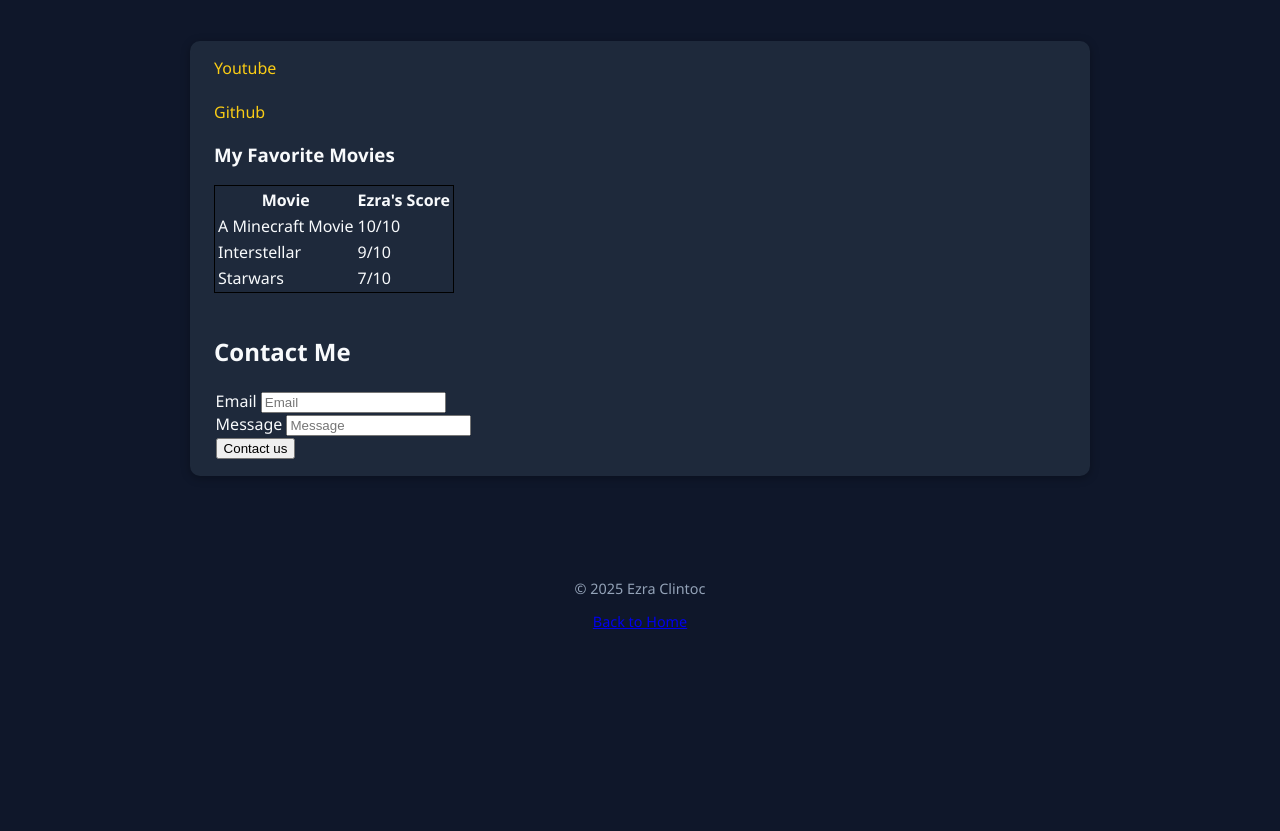
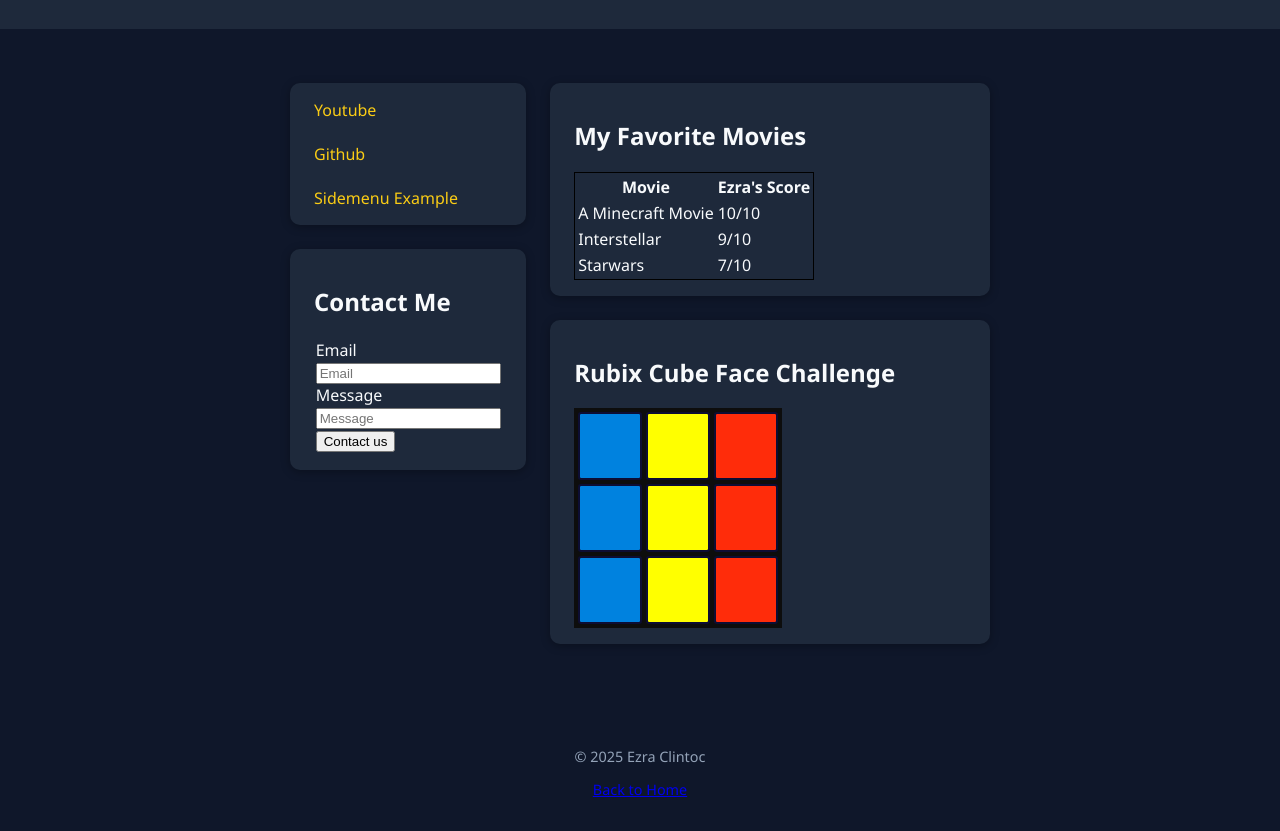
Before and after one commit to CodKid1710/CodKid1710.github.io, a plain HTML site: page tutorial/index.html in a window 1280 px wide. Shown: the part 334-1165 px from the top of the page. Before the commit the page ends 997 px from the top, so only its background shows below. Drawn offline with Linux system fonts and the light colour scheme.

Commit message:
Added Rubix Cube

```diff
--- /dev/null
+++ b/sidemenu.css
@@ -0,0 +1,11 @@
+#content {
+  display: flex;
+  flex-direction: row;
+}
+#sidemenu {
+  flex: 1;
+  margin-right: 1.5rem;
+}
+#main {
+  flex: 3;
+}
--- a/style.css
+++ b/style.css
@@ -4,11 +4,19 @@
   --accent: #facc15;
   --text: #f8fafc;
 }
+
+html {
+  height: 100%;
+}
+
 body {
   margin: 0;
   font-family: "Segoe UI", sans-serif;
   background: var(--bg);
   color: var(--text);
+  min-height: 100%;
+  display: flex;
+  flex-direction: column;
 }
 header {
   text-align: center;
@@ -90,10 +98,10 @@ header img {
 }
 
 #top-menu-bar {
-    text-align: center;
-    background-color: var(--card);
-    color: var(--text);
-    padding-top: 1rem;
+  text-align: center;
+  background-color: var(--card);
+  color: var(--text);
+  padding-top: 1rem;
 }
 
 #top-menu-bar li {
@@ -125,6 +133,25 @@ header img {
   margin-bottom: 0.5rem;
 }
 
+#content {
+  flex: 1;
+}
+
+.rubix-face {
+  background-color: #0d0d0d;
+  display: grid;
+  grid-template-columns: auto auto auto;
+  max-width: 200px;
+  padding: 4px;
+  grid-gap: 4px;
+}
+
+.rubix-face div{
+  border: 2px solid #0d0d33;
+  padding-top: 100%;;
+  border-radius: 0.2rem;
+}
+
 footer {
   text-align: center;
   font-size: 0.9rem;
--- a/tutorial/index.html
+++ b/tutorial/index.html
@@ -5,26 +5,55 @@
     <meta name="viewport" content="width=device-width, initial-scale=1.0" />
     <title>Personal Testing Area</title>
     <link rel="stylesheet" href="../style.css" />
+    <link rel="stylesheet" href="../sidemenu.css" />
   </head>
   <body>
     <header>
-      <img src="EzraIcon.png" alt="Profile Picture" width="100" />
+      <img src="../images/avatar.png" alt="Profile Picture" id="avatar"/>
       <h1>Ezra Clintoc</h1>
       <p>Personal Testing Area</p>
     </header>
     <br />
 
-    <div class="container">
+    <div class="container" id="content">
+      <div id="sidemenu">
+        <section>
           <div class="card">
-        <a href="https://www.youtube.com/channel/UCQugK6fGQNq9ldO01CxvDjw"
-          >Youtube</a
-        >
+            <a href="https://www.youtube.com/channel/UCQugK6fGQNq9ldO01CxvDjw">Youtube</a>
             <br />
             <br />
             <a href="https://www.github.com/CodKid1710">Github</a>
             <br />
+            <br />
+            <a href="sidemenu.html">Sidemenu Example</a>
+            <br />
+          </div>
+        </section>
+        <section>
+          <div class="card">
+            <h2>Contact Me</h2>
+            <form action="" method="post" style="padding: 0.1rem">
+              <label for="contact-email">Email</label>
+              <input
+                type="email"
+                placeholder="Email"
+                id="contact-email"
+                required
+              />
 
-        <h3>My Favorite Movies</h3>
+              <br />
+              <label for="message">Message</label>
+              <input type="text" placeholder="Message" id="message" required />
+
+              <br />
+              <button type="submit">Contact us</button>
+            </form>
+          </div>
+        </section>
+      </div>
+      <div id="main">
+        <div class="card">
+          <h2>My Favorite Movies</h2>
           <table style="border: 1px solid black">
             <tr>
               <th>Movie</th>
@@ -43,20 +72,21 @@
               <td>7/10</td>
             </tr>
           </table>
-
-        <br />
-        <h2>Contact Me</h2>
-        <form action="" method="post" style="padding: 0.1rem">
-          <label for="contact-email">Email</label>
-          <input type="email" placeholder="Email" id="contact-email" required />
-
-          <br />
-          <label for="message">Message</label>
-          <input type="text" placeholder="Message" id="message" required />
-
-          <br />
-          <button type="submit">Contact us</button>
-        </form>
+        </div>
+        <div class="card">
+          <h2>Rubix Cube Face Challenge</h2>
+          <div class="rubix-face">
+            <div style="background-color: #0082df"></div>
+            <div style="background-color: #ffff00"></div>
+            <div style="background-color: #ff2c0a"></div>
+            <div style="background-color: #0082df"></div>
+            <div style="background-color: #ffff00"></div>
+            <div style="background-color: #ff2c0a"></div>
+            <div style="background-color: #0082df"></div>
+            <div style="background-color: #ffff00"></div>
+            <div style="background-color: #ff2c0a"></div>
+          </div>
+        </div>
       </div>
     </div>
     <footer>
```
Also changed, not shown: index.html (+3 -3 lines), tutorial/sidemenu.html (added, +50 -0 lines), giftlist/index.html (renamed from gift-list/index.html). Lines whose indentation alone changed are shown as unchanged.
